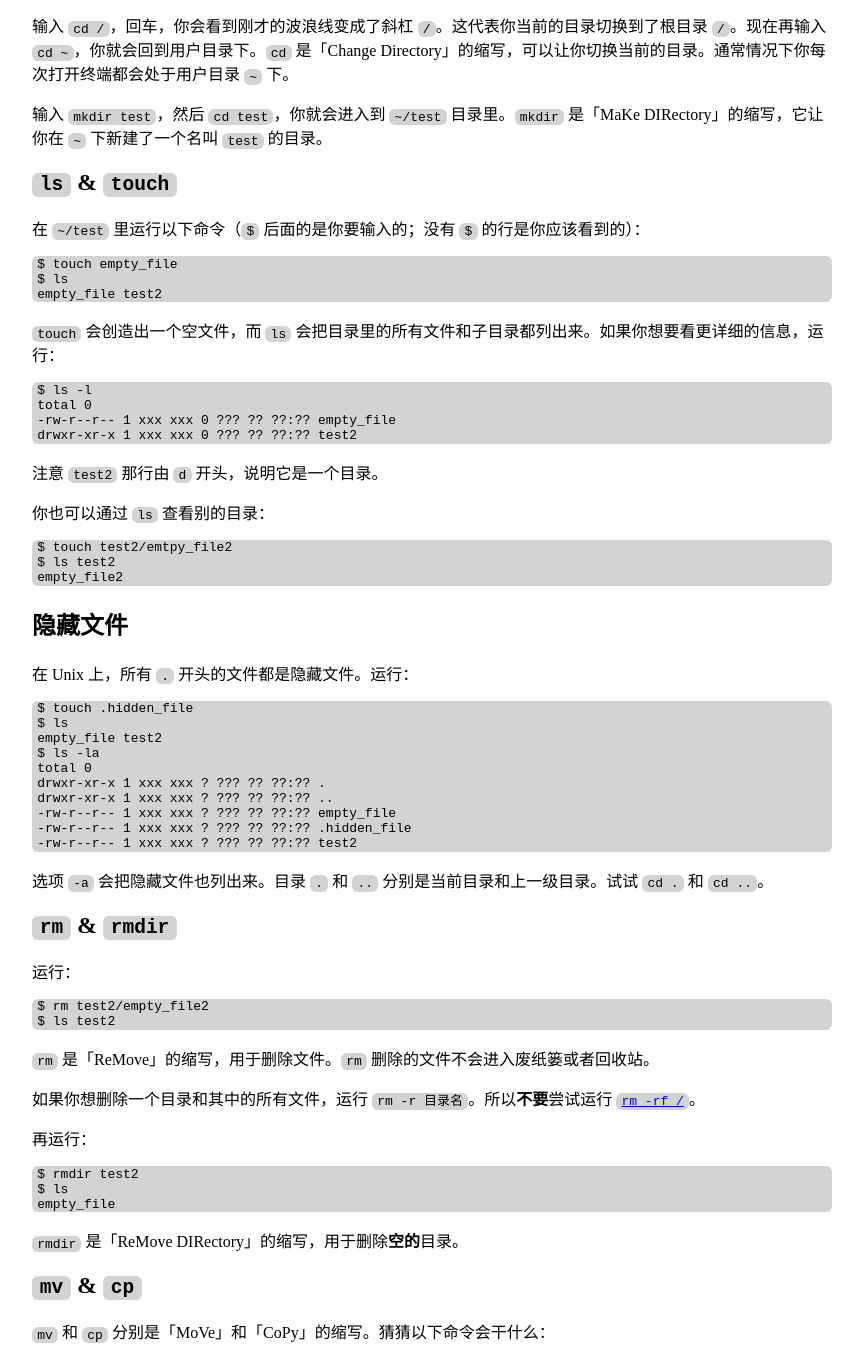
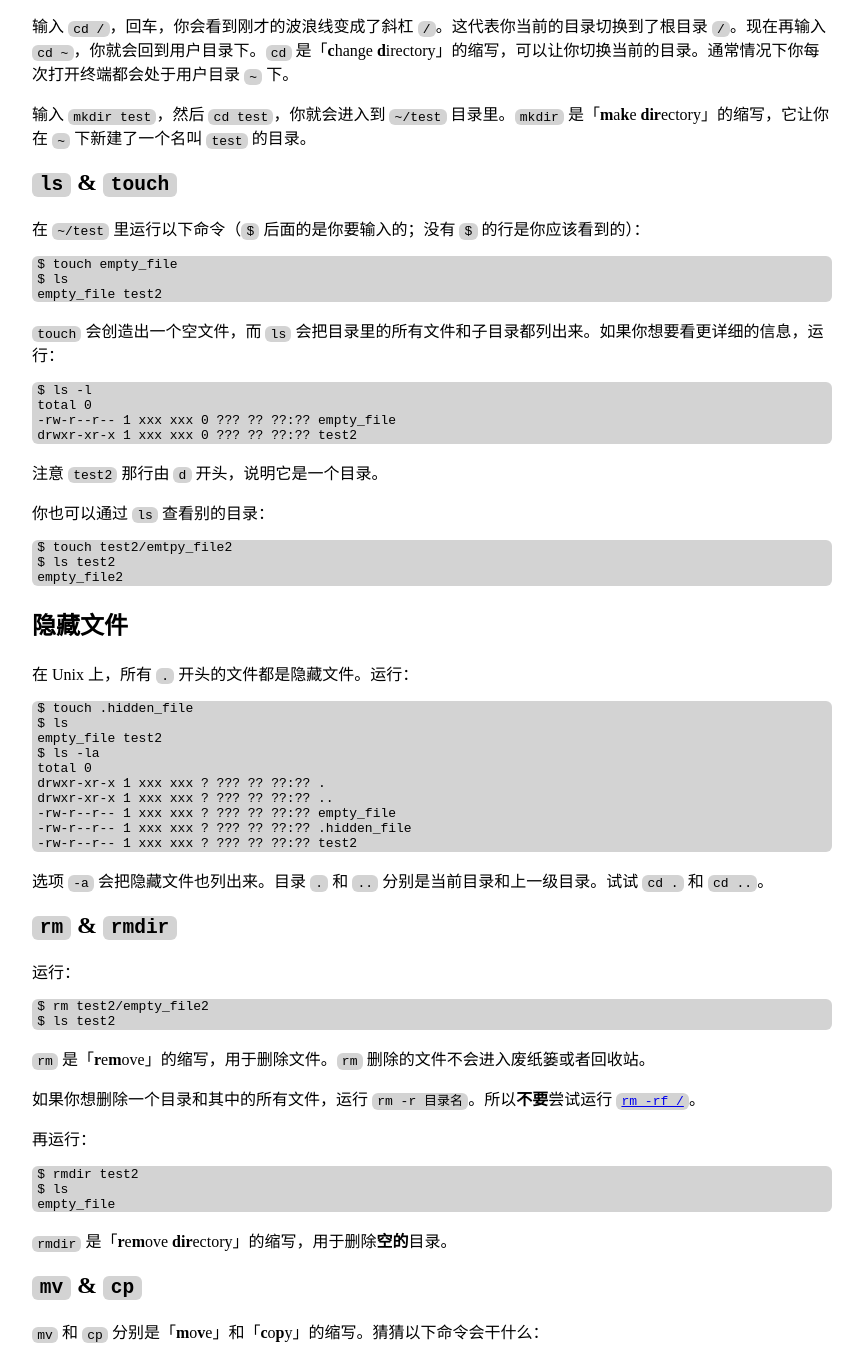
Before and after one commit to ChengYuShun/git-tutorial, a plain HTML site: page cli.html in a window 1280 px wide. Shown: the part 361-1707 px from the top of the page, without its empty margins (208-1071 px from the left). Drawn offline with Linux system fonts and the light colour scheme.

Commit message:
Update CLI section; replace uppercase acronyms with bold.

```diff
--- a/cli.html
+++ b/cli.html
@@ -20,9 +20,9 @@
 
     <p> 打开你的终端（macOS：打开 Terminal 应用；Windows：打开 Git Bash 应用）。你会在某个地方看到一个波浪线 <code>~</code>，它代表你的用户<em>目录</em>（directory），对应 macOS 上的 <code>/Users/你的用户名</code> 和 Windows 上的 <code>C:\Users\你的用户名</code>。目录是 Unix 上文件夹的别名。
 
-    <p> 输入 <code>cd /</code>，回车，你会看到刚才的波浪线变成了斜杠 <code>/</code>。这代表你当前的目录切换到了根目录 <code>/</code>。现在再输入 <code>cd ~</code>，你就会回到用户目录下。<code>cd</code> 是「Change Directory」的缩写，可以让你切换当前的目录。通常情况下你每次打开终端都会处于用户目录 <code>~</code> 下。
+    <p> 输入 <code>cd /</code>，回车，你会看到刚才的波浪线变成了斜杠 <code>/</code>。这代表你当前的目录切换到了根目录 <code>/</code>。现在再输入 <code>cd ~</code>，你就会回到用户目录下。<code>cd</code> 是「<b>c</b>hange <b>d</b>irectory」的缩写，可以让你切换当前的目录。通常情况下你每次打开终端都会处于用户目录 <code>~</code> 下。
 
-    <p> 输入 <code>mkdir test</code>，然后 <code>cd test</code>，你就会进入到 <code>~/test</code> 目录里。<code>mkdir</code> 是「MaKe DIRectory」的缩写，它让你在 <code>~</code> 下新建了一个名叫 <code>test</code> 的目录。
+    <p> 输入 <code>mkdir test</code>，然后 <code>cd test</code>，你就会进入到 <code>~/test</code> 目录里。<code>mkdir</code> 是「<b>m</b>a<b>k</b>e <b>dir</b>ectory」的缩写，它让你在 <code>~</code> 下新建了一个名叫 <code>test</code> 的目录。
 
     <h2><code>ls</code> &amp; <code>touch</code></h2>
 
@@ -76,7 +76,7 @@ drwxr-xr-x 1 xxx xxx ? ??? ?? ??:?? ..
 $ rm test2/empty_file2
 $ ls test2</pre>
 
-    <p> <code>rm</code> 是「ReMove」的缩写，用于删除文件。<code>rm</code> 删除的文件不会进入废纸篓或者回收站。
+    <p> <code>rm</code> 是「<b>r</b>e<b>m</b>ove」的缩写，用于删除文件。<code>rm</code> 删除的文件不会进入废纸篓或者回收站。
 
     <p> 如果你想删除一个目录和其中的所有文件，运行 <code>rm -r 目录名</code>。所以<em>不要</em>尝试运行 <a href="https://en.wikipedia.org/wiki/Rm_(Unix)#Syntax" title="Quote from Wikipedia: The `rm -rf /` variant of the command, if run by a superuser, would cause every file accessible from the present file system to be deleted from the machine."><code>rm -rf /</code></a>。
 
@@ -87,11 +87,11 @@ $ rmdir test2
 $ ls
 empty_file</pre>
 
-    <p> <code>rmdir</code> 是「ReMove DIRectory」的缩写，用于删除<em>空的</em>目录。
+    <p> <code>rmdir</code> 是「<b>r</b>e<b>m</b>ove <b>dir</b>ectory」的缩写，用于删除<em>空的</em>目录。
 
     <h2><code>mv</code> &amp; <code>cp</code></h2>
 
-    <p> <code>mv</code> 和 <code>cp</code> 分别是「MoVe」和「CoPy」的缩写。猜猜以下命令会干什么：
+    <p> <code>mv</code> 和 <code>cp</code> 分别是「<b>m</b>o<b>v</b>e」和「<b>c</b>o<b>p</b>y」的缩写。猜猜以下命令会干什么：
 
     <pre>
 $ cp empty_file another_empty_file
@@ -160,7 +160,7 @@ Mandatory arguments to long options are mandatory for short options too.
 
     <p> 也许 <code>--help</code> 输出的东西太多了，you want <code>less</code>。输入 <code>ls --help | less</code>，然后用以下的快捷键浏览：
 
-    <p> （如果你在用 macOS，<code>ls</code> 的帮助太短了，输入 <code>man ls</code>。<code>man</code> 是「MANual」的缩写。）
+    <p> （如果你在用 macOS，<code>ls</code> 的帮助太短了，输入 <code>man ls</code>。<code>man</code> 是「<b>man</b>ual」的缩写。）
 
     <ul>
       <li> 退出：按「q」
```
